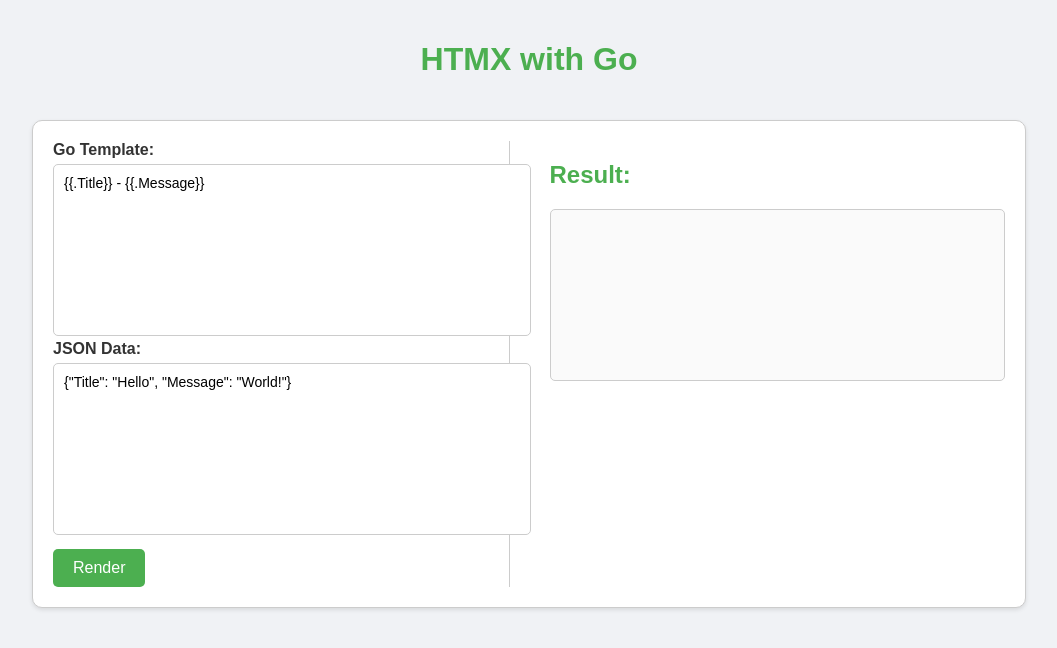
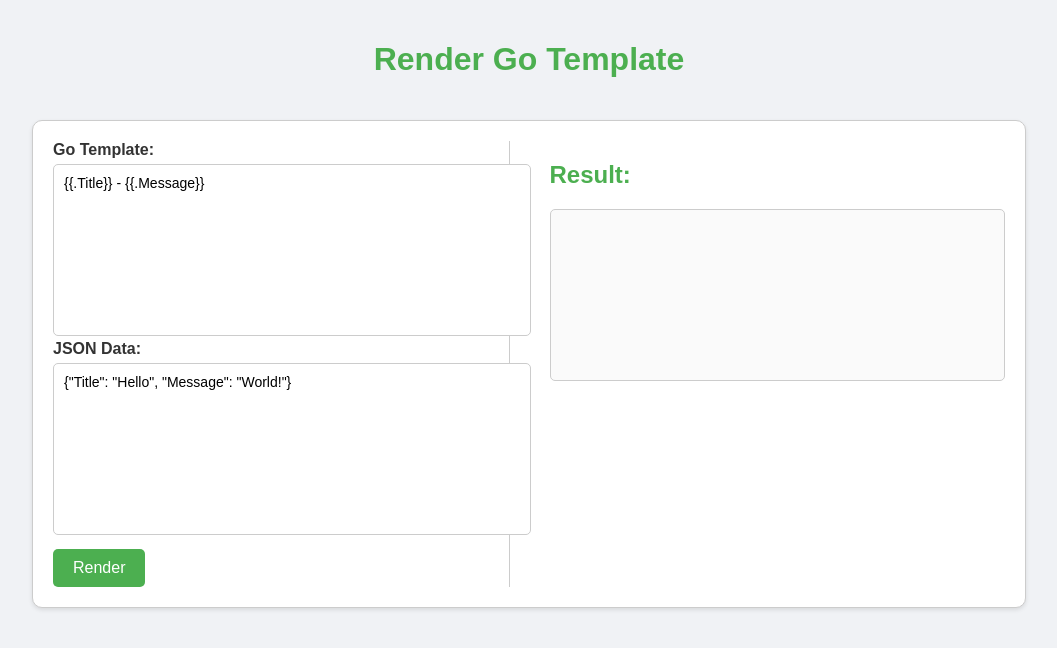
Before and after one commit to messageplusio/jfk, a plain HTML site: page templates/gotemplates.html in a window 1280 px wide. Shown: the whole page, without its empty margins (111-1168 px from the left). Drawn offline with Linux system fonts and the light colour scheme.

Commit message:
chore(gotemplate): imporve HTML
Signed-off-by: sarathsp06 <sarath.sp06@gmail.com>

```diff
--- a/templates/gotemplates.html
+++ b/templates/gotemplates.html
@@ -3,7 +3,7 @@
 <head>
     <meta charset="UTF-8">
     <meta name="viewport" content="width=device-width, initial-scale=1.0">
-    <title>HTMX with Go</title>
+    <title>Render Go Template</title>
     <script src="https://unpkg.com/htmx.org@1.6.1"></script>
     <style>
         body {
@@ -88,7 +88,7 @@
     </style>
 </head>
 <body>
-    <h1>HTMX with Go</h1>
+    <h1>Render Go Template</h1>
     <div id="error-banner" class="error-banner"></div>
     <div class="container">
         <div class="left">
@@ -106,7 +106,6 @@
         </div>
     </div>
     <script>
-
         document.body.addEventListener('htmx:responseError', function(event) {
             const errorBanner = document.getElementById('error-banner');
             errorBanner.textContent = event.detail.xhr.responseText;
```
